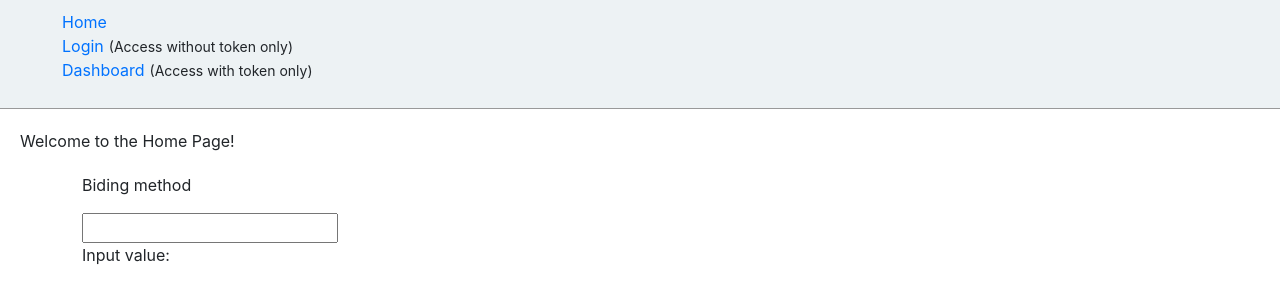
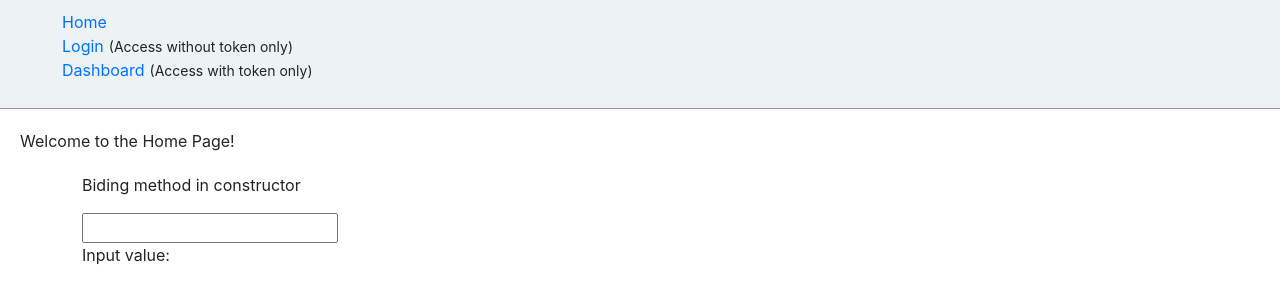
Before and after one commit to chihoko12/first-app, a React (Create React App) app: page / in a window 1280 px wide. Shown: the top 300 px of the page. Built offline with nearby package versions, Linux system fonts and the light colour scheme.

Commit message:
bind method in constructor

```diff
--- a/src/App.jsx
+++ b/src/App.jsx
@@ -10,6 +10,7 @@ class App extends React.Component {
     this.state = {
       input: ''
     }
+    this.inputChange = this.inputChange.bind(this);
   }
 
   inputChange(e) {
@@ -44,8 +45,8 @@ class App extends React.Component {
             </div>
 
             <div className="container">
-              <p>Biding method</p>
-              <input onChange={this.inputChange.bind(this)}></input><br />
+              <p>Biding method in constructor</p>
+              <input onChange={this.inputChange}></input><br />
               <p>Input value: {this.state.input}</p>
             </div>
 
```
